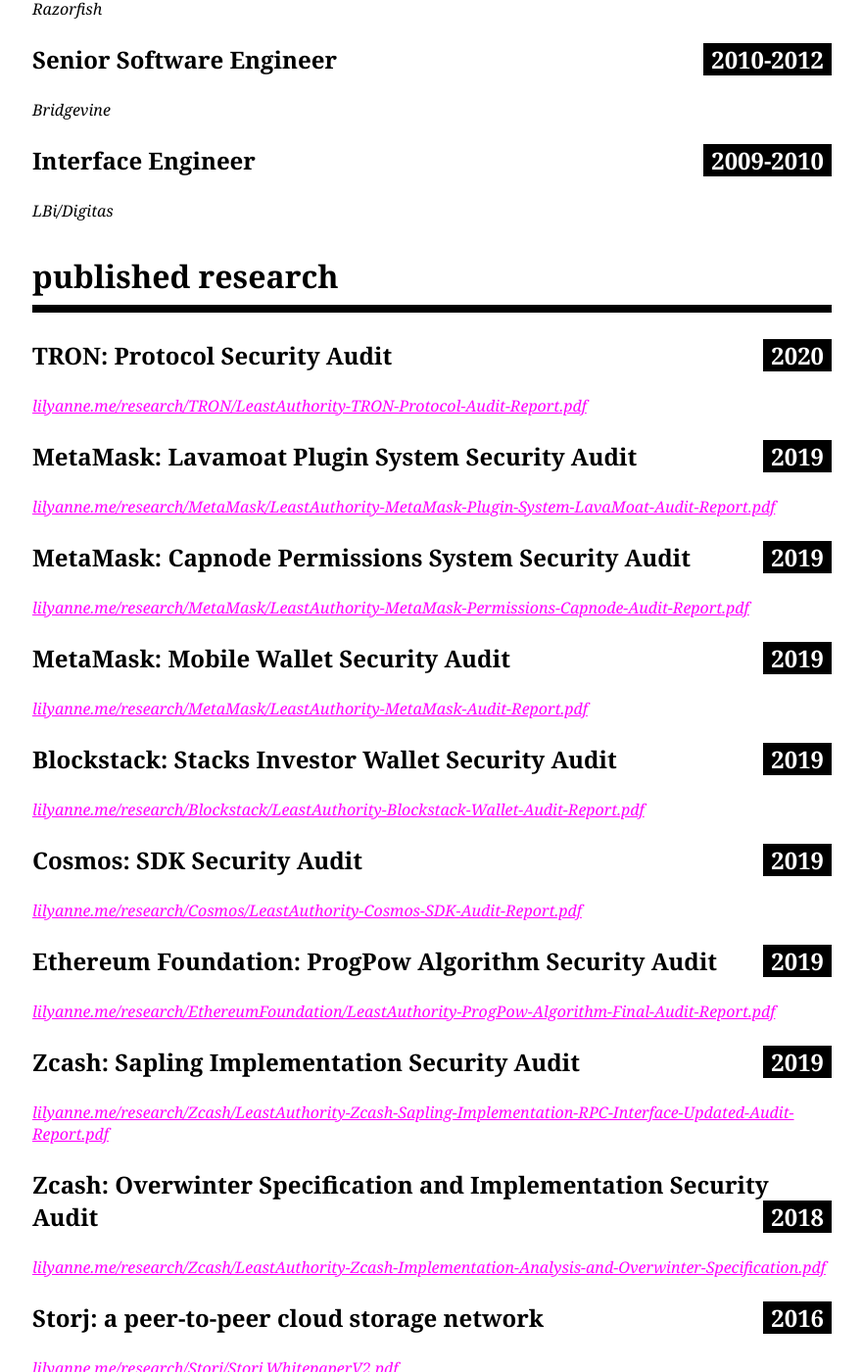
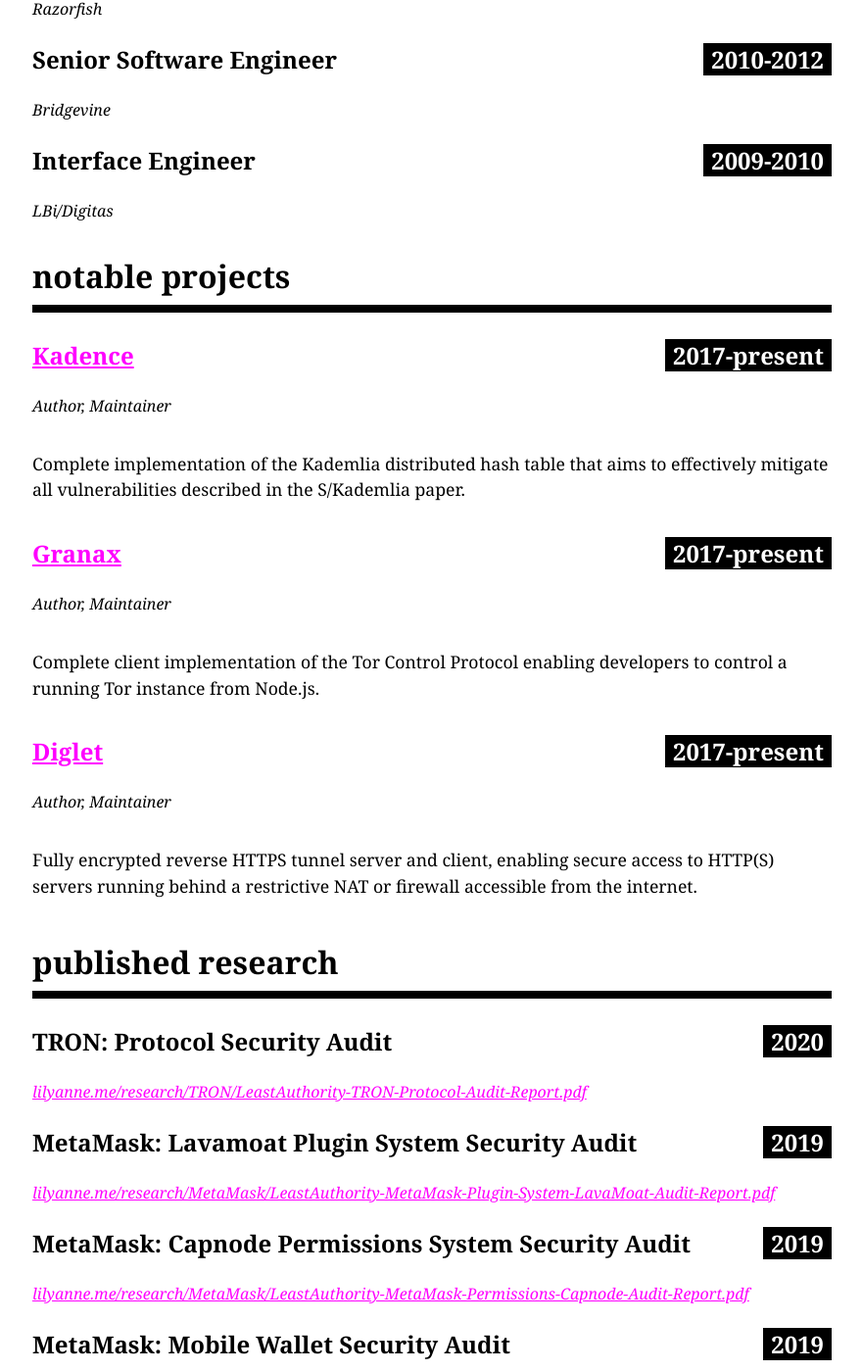
Before and after one commit to 161chihuahuas/cv, a Jekyll site: the page built from index.md, in a window 1280 px wide and 1400 px high, scrolled down 2374 px. Shown: the whole window at 98% size, without its empty margins (199-1079 px from the left). Built offline with Jekyll 4.4.1, drawn with Linux system fonts in a browser that asks for light colours; our own code applies the rules of GitHub Pages for plain Markdown files; comment, search, counter and statistics services are not loaded; some of the changed text lies outside the part shown.

Commit message:
add projects skills, update header info

```diff
--- a/index.md
+++ b/index.md
@@ -56,6 +56,23 @@
 
 ### Interface Engineer **2009-2010**
 #### LBi/Digitas
+
+## notable projects
+
+### [Kadence](https://github.com/tacticalchihuahua/kadence) **2017-present**
+#### Author, Maintainer
+
+Complete implementation of the Kademlia distributed hash table that aims to effectively mitigate all vulnerabilities described in the S/Kademlia paper.
+
+### [Granax](htttps://github.com/tacticalchihuahua/granax) **2017-present**
+#### Author, Maintainer
+
+Complete client implementation of the Tor Control Protocol enabling developers to control a running Tor instance from Node.js.
+
+### [Diglet](https://github.com/tacticalchihuahua/diglet) **2017-present**
+#### Author, Maintainer
+
+Fully encrypted reverse HTTPS tunnel server and client, enabling secure access to HTTP(S) servers running behind a restrictive NAT or firewall accessible from the internet.
 
 ## published research
 
```
Also changed, not shown: other parts of index.md (+7 -5 lines).
